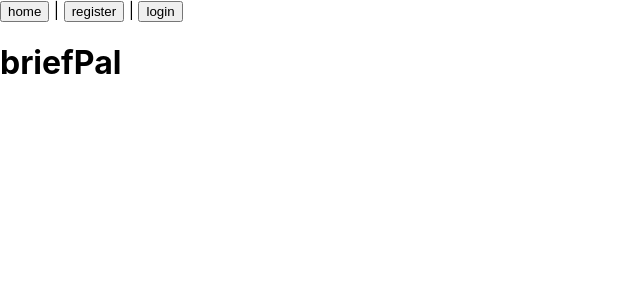
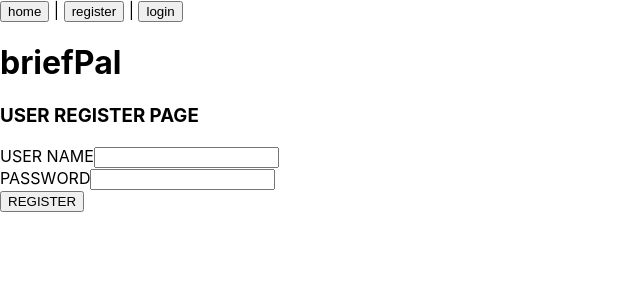
Before and after one commit to rbannal86/briefpal, a React (Create React App) app: page /register in a window 1280 px wide. Shown: the top 300 px of the page, without its empty margins (0-640 px from the left). Built offline with nearby package versions, Linux system fonts and the light colour scheme.

Commit message:
fixed login, working on register

```diff
--- a/src/components/App/App.js
+++ b/src/components/App/App.js
@@ -9,8 +9,43 @@ import LetterView from '../LetterView/LetterView'
 import ReplyPage from '../ReplyPage/ReplyPage'
 import UserLogin from '../UserLogin/UserLogin'
 import UserContext from '../../context/UserContext'
+import UserRegister from '../UserRegister/UserRegister';
 
 class App extends Component {
+
+  constructor(props) {
+    super(props)
+
+    this.handleLogIn = this.handler.bind(this)
+  }
+
+  handler = () => {
+    console.log('handled')
+    this.setState({
+      logged_in: true,
+      user_name: window.localStorage.user_name,
+      user_id: this.handleUserId()
+    })
+  }
+
+  handleUserId = () => {
+    let user_name = window.localStorage.user_name
+      const url = 'http://localhost:8000/api/users/' + user_name
+      fetch(url, {
+        method: 'GET',
+        headers: {'content-type': 'application/json'}
+      })
+      .then(res => {
+        if(!res.ok){
+          throw new Error(res.status)
+        }
+        return res.json()
+      })
+      .then(data => {
+        this.setState({
+          user_id: data.id
+        })
+      })}
 
   state = {
     user_name: window.localStorage.user_name,
@@ -23,19 +58,22 @@ class App extends Component {
     window.localStorage.removeItem('client_auth_token')
     window.localStorage.removeItem('user_name')
     this.setState({
-      logged_in: false
+      logged_in: false,
+      user_name: '',
+      user_id: ''
     })
   }
 
-  // login = () => {
-  //   this.setState({
-  //     logged_in: true
-  //   })
-  // }
-
   componentDidMount() {
-    if(window.localStorage.user_name)
-      {let user_name = window.localStorage.user_name
+    // this.setState({
+    //   user_name: window.localStorage.user_name
+    // })
+    if(window.localStorage.user_name){
+      this.setState({
+        logged_in: true,
+        user_name: window.localStorage.user_name,
+      })
+      let user_name = window.localStorage.user_name
       const url = 'http://localhost:8000/api/users/' + user_name
       fetch(url, {
         method: 'GET',
@@ -59,13 +97,12 @@ class App extends Component {
       <UserContext.Provider value={{
         user_name: this.state.user_name,
         user_id: this.state.user_id,
-        login: function login() {this.setState({logged_in: true})}
       }}>
         <div className='App'>
           <header>
               {(this.state.logged_in)
               ? <nav><Link to='/'><button>home</button></Link> | <button onClick={e => this.logout(e)}>logout</button></nav>
-              : <nav><Link to='/'><button>home</button></Link> | <button>register</button> | <Link to='/login'><button>login</button></Link></nav>}
+              : <nav><Link to='/'><button>home</button></Link> | <Link to='/register'><button>register</button></Link> | <Link to='/login'><button>login</button></Link></nav>}
             <h1>briefPal</h1>
           </header>
           <main >
@@ -76,7 +113,8 @@ class App extends Component {
             <Route exact path='/user/letters' component={Letters} />
             <Route exact path='/user/details/:id' component={LetterView} />
             <Route exact path='/reply' component={ReplyPage} />
-            <Route exact path='/login' component={UserLogin}/>
+            <Route exact path='/login' render={(props) => <UserLogin {...props} handleLogIn = {this.handleLogIn} />}/>
+            <Route exact path='/register' render={(props) => <UserRegister {...props} handleLogIn = {this.handleLogIn} />}/>
           </main>
         </div>
       </UserContext.Provider>
--- a/src/components/NewLetter/NewLetter.js
+++ b/src/components/NewLetter/NewLetter.js
@@ -7,7 +7,7 @@ class NewLetter extends Component {
   state = {
     content: '',
     user_name: this.context.user_name,
-    user_id: this.context.UserContext,
+    user_id: this.context.user_id,
     error: '',
     first_letter: true
   }
@@ -44,10 +44,9 @@ class NewLetter extends Component {
         })
       } else {
         this.props.history.push({
-          pathname:('/userpage')
+          pathname:('/')
         })
       }
-
     })
     .catch(error => {
       console.log(error)
@@ -55,7 +54,10 @@ class NewLetter extends Component {
   }
 
   componentDidMount() {
-
+    this.setState({
+      user_name: this.context.user_name,
+      user_id: this.context.user_id
+    })
     if(!this.props.location.state.first_letter) {
       this.setState({
         first_letter: false
--- a/src/components/UserLogin/UserLogin.js
+++ b/src/components/UserLogin/UserLogin.js
@@ -37,10 +37,10 @@ class UserLogin extends Component {
               .then(res => {
                 window.localStorage.setItem('user_name', user_name)
                 window.localStorage.setItem(config.TOKEN_KEY, res.authToken)
-                this.context.login()
               })
+              .then(this.props.handleLogIn)
               .then(this.props.history.push({
-                pathname:('/userpage')
+                pathname:('/')
               }))
           }
         })
--- a/src/components/UserPage/UserPage.js
+++ b/src/components/UserPage/UserPage.js
@@ -13,9 +13,8 @@ class UserPage extends Component {
   }
 
   componentDidMount() {
-    //   conversations: this.state.conversations.sort()
-    // })
     const url = 'http://localhost:8000/api/users/' + this.state.user_name + '/conversations'
+    console.log(url)
     fetch(url, {
       method: 'GET',
       headers: {
@@ -44,7 +43,10 @@ class UserPage extends Component {
       <div>
         <h2>This is the user page</h2>
         <ul>
-          {this.state.conversations.map((id, index) => <li className='conversation-tab' key={id}><Link to={{pathname: '/user/letters', state:{conversation_id: id}}}><button>Conversation {index + 1}</button></Link></li>)}
+          {this.state.conversations
+          ?  this.state.conversations.map((id, index) => <li className='conversation-tab' key={id}><Link to={{pathname: '/user/letters', state:{conversation_id: id}}}><button>Conversation {index + 1}</button></Link></li>)
+          : <></>
+          }
         </ul>
         <Link to={{pathname: '/newletter', state: {first_letter: false}}}><button>Start A New Conversation</button></Link>
       </div>
--- /dev/null
+++ b/src/components/UserRegister/UserRegister.js
@@ -0,0 +1,80 @@
+import React, { Component } from 'react'
+import config from '../../config'
+
+class UserRegister extends Component {
+  state ={
+    error: '',
+    user_name: '',
+  }
+  submitRegister = (e) => {
+    const url = 'http://localhost:8000/api/register'
+    let user_name = document.getElementById('register-form-user_name').value
+    let password = document.getElementById('register-form-user_password').value
+
+    let body = { user_name: user_name, password: password}
+    console.log(body)
+    fetch(url, {
+      method: 'POST',
+      headers: {
+        'content-type': 'application/json'
+      },
+      body: JSON.stringify(body)
+    })
+    .then(res => {
+      if(!res.ok) {
+        res.json().then(e => {
+          this.setState({
+            error: e.error
+          })
+        })
+      } else {
+        res.json()
+          .then(res => {
+            console.log(user_name)
+            window.localStorage.setItem(config.TOKEN_KEY, res)
+            window.localStorage.setItem('user_name', user_name)
+          })
+          .then(res => {
+            this.setState({
+              user_name: user_name
+            })
+          })
+          .then(this.props.handleLogIn)
+          .then(this.props.history.push({
+            pathname:('/newletter'),
+            state:{first_letter: true, user_name: user_name, user_id: window.localStorage.user_id}
+          }))
+      }
+    })
+  }
+
+  render() {
+    return(
+      <div>
+        <h3>USER REGISTER PAGE</h3>
+        <form className='register-form' onSubmit={e => {
+          e.preventDefault()
+          this.submitRegister()}}>
+        <div role='alert'>
+          <p id='register-error'>{this.state.error}</p>
+        </div>
+        <div className='user_name'>
+          <label htmlFor='register-form-user_name'>
+            USER NAME
+            <input required id='register-form-user_name' />
+          </label>
+        </div>
+        <div className='user_password'>
+          <label htmlFor='register-form-user_password'>
+            PASSWORD
+            <input required id='register-form-user_password' />
+          </label>
+        </div>
+        <button>REGISTER</button>
+        </form>
+      </div>
+    )
+  }
+}
+
+export default UserRegister
```
